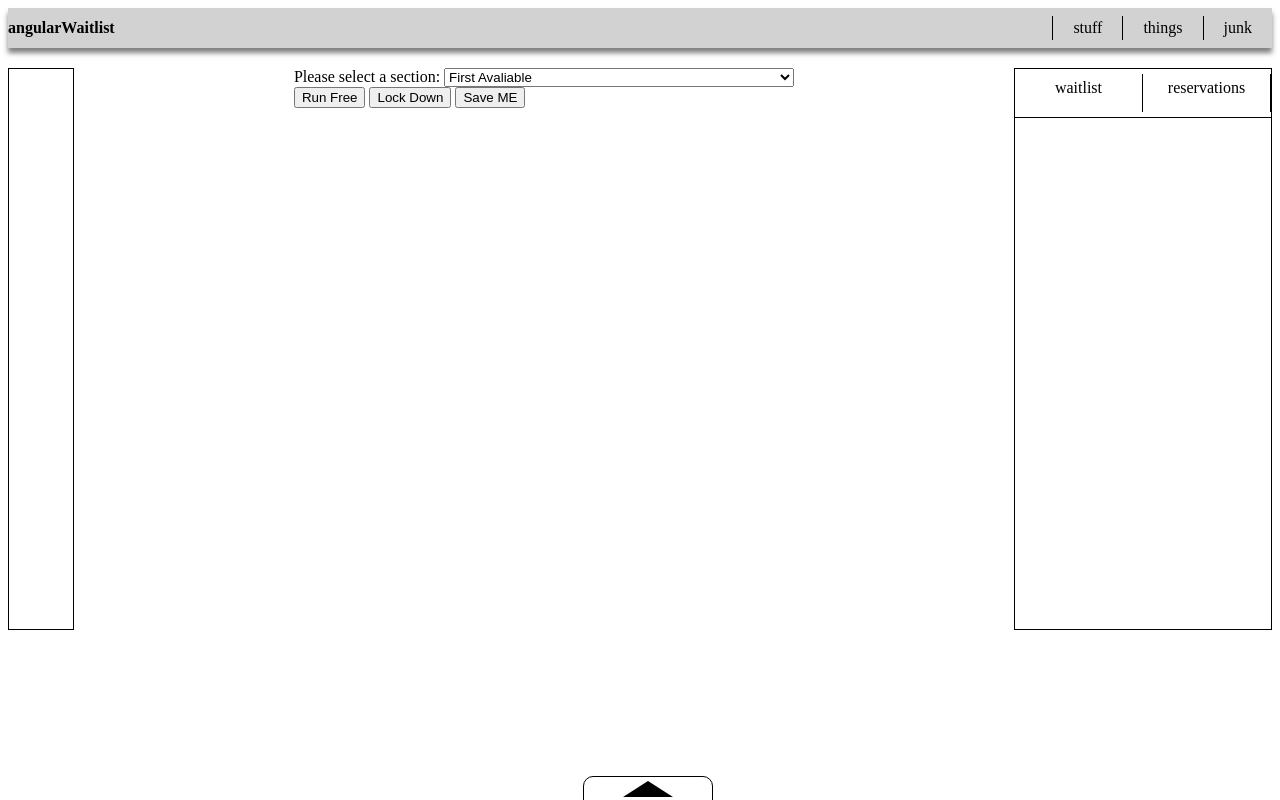
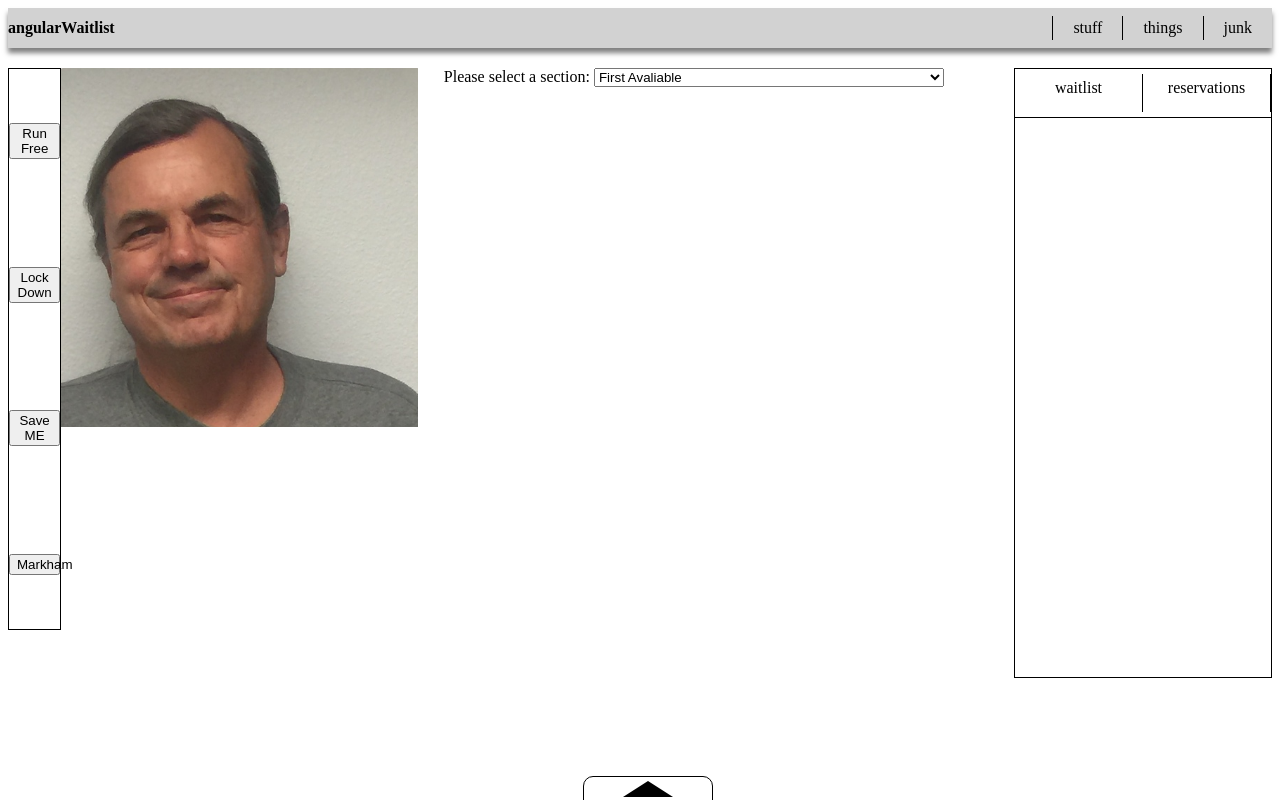
Before and after one commit to DylanMahaffey/angularWaitlist, a plain HTML site: page index.html in a window 1280 px wide. Drawn offline with nearby package versions, Linux system fonts and the light colour scheme; no server answers.

Commit message:
a few updates to the main table section

```diff
--- a/app/controllers/dropdownCtrl.js
+++ b/app/controllers/dropdownCtrl.js
@@ -106,4 +106,10 @@ app.controller('dropdownCtrl',
              }}
         }
 
+        $scope.hey = false;
+
+        $scope.show = function (){
+            $scope.hey = true;
+        }
+
 });
--- a/app/directives/sideButtons.html
+++ b/app/directives/sideButtons.html
@@ -1 +1 @@
-<div class="test-buttons"></div>
+<img src="image/Untitled.png" alt="">
--- a/app/directives/tableSection.html
+++ b/app/directives/tableSection.html
@@ -1,6 +1,17 @@
 
 
-  <div ng-controller='dropdownCtrl'>
+  <div ng-controller='dropdownCtrl' class="table-section">
+
+    <div class="side-buttons">
+        <button ng-click="dragOn()" >Run Free</button>
+        <button ng-click="dragOff()" >Lock Down</button>
+        <button ng-click="saveTables()" >Save ME</button>
+        <button ng-click="show()">Markham</button>
+    </div>
+
+    <side-buttons ng-show='hey'></side-buttons>
+
+    <div class="dining-room">
         <span>Please select a section:</span>
         <select ng-model="selectedSection" ng-options="section.SECTIONSEQ as section.NAME for section in listOfSections" style="width:350px;"> <option value='1'>First Avaliable</option></select>
 
@@ -19,8 +30,7 @@
 
 
 
-     <button ng-click="dragOn()" >Run Free</button>
-     <button ng-click="dragOff()" >Lock Down</button>
-     <button ng-click="saveTables()" >Save ME</button>
 
     </div>
+
+ </div>
--- a/css/style.css
+++ b/css/style.css
@@ -12,13 +12,7 @@ justify-content: space-between;
     height: 3vh;
     width: 100%;
 }
-waitlist {
-    height: 70vh;
-    width: 20vw;
-    border: 1px solid black;
-    margin: 0;
-    overflow: auto;
-}
+
 /*modal stuff*/
 md-dialog.fullscreen-dialog {
     max-width: 80%;
@@ -65,23 +59,7 @@ md-dialog.fullscreen-dialog {
     text-decoration: none;
     cursor: pointer;
 }
-/*test classes*/
-.test-box{
-    height: 500px;
-    width: 500px;
-    background: black;
-}
-.table-test {
-    height: 70vh;
-    width: 65vw;
-    background: black;
-    margin: 0;
-}
-.test-buttons{
-    height: 70vh;
-    width: 5vw;
-    border: 1px solid black;
-}
+/*TEST CLASSES*/
 .test-tableButtons{
     height: 100%;
     width: 100%;
@@ -113,7 +91,32 @@ nav ul li:hover {
     background: rgba(0, 0, 0, 0.5);
 }
 
+/*MAIN TABLE SECTION*/
+.table-section{
+    display: flex;
+    width: 75vw;
+    height: 75vh;
+}
+.side-buttons{
+    height: 70vh;
+    width: 4vw;
+    border: 1px solid black;
+    display: flex;
+    flex-direction: column;
+    justify-content: space-around;
+}
+.dining-room{
+    margin-left: 2vw;
+}
+
 /*WAITLIST SECTION*/
+waitlist {
+    height: 76vh;
+    width: 20vw;
+    border: 1px solid black;
+    margin: 0;
+    overflow: auto;
+}
 .wait-switch{
     display: flex;
     height: 6vh;
@@ -133,7 +136,7 @@ nav ul li:hover {
 }
 .list-section{
     overflow-y: scroll;
-    height: 64vh;
+    height: 70vh;
 }
 /*WAITLIST*/
 .party{
--- a/index.html
+++ b/index.html
@@ -17,8 +17,6 @@
     </header>
 
     <div id="main-content">
-
-        <side-buttons></side-buttons>
 
         <table-section></table-section>
 
```
Also changed, not shown: image/Untitled.png (added), 1 other file. Lines whose indentation alone changed are shown as unchanged.
